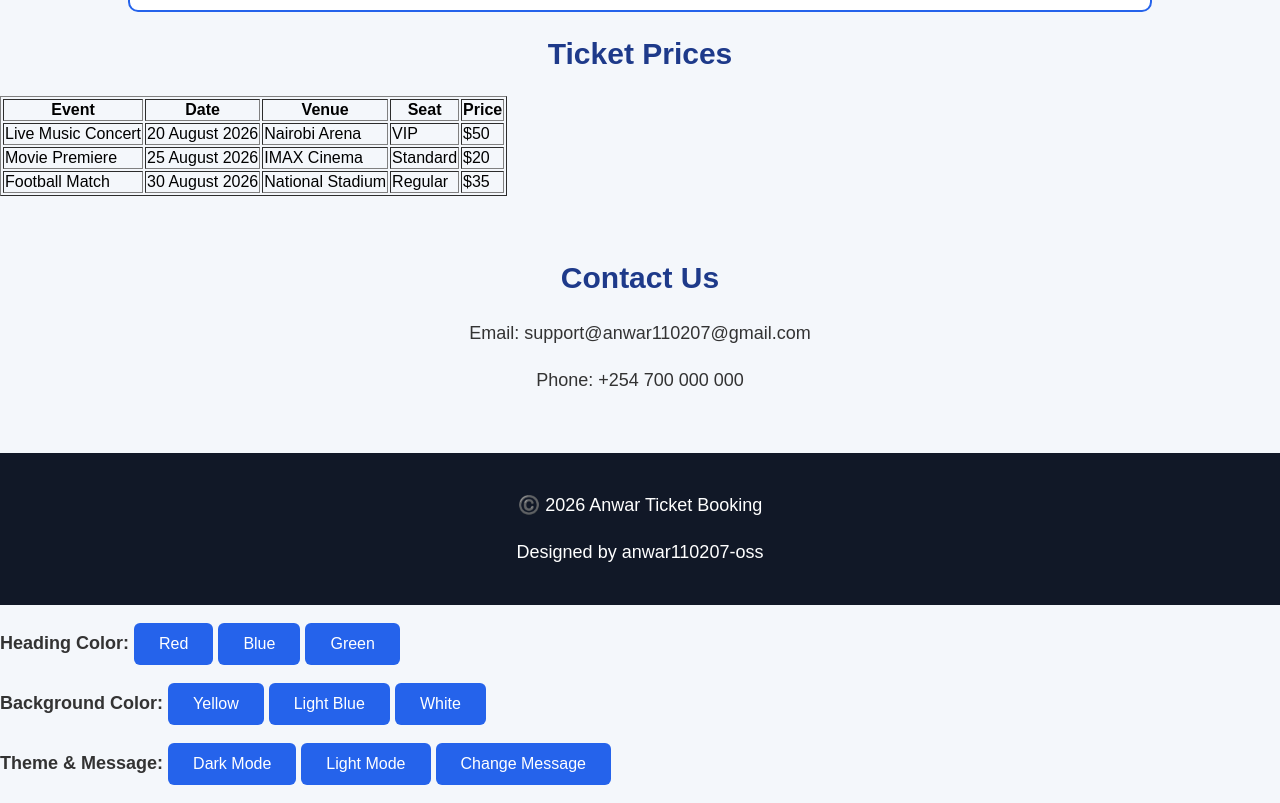
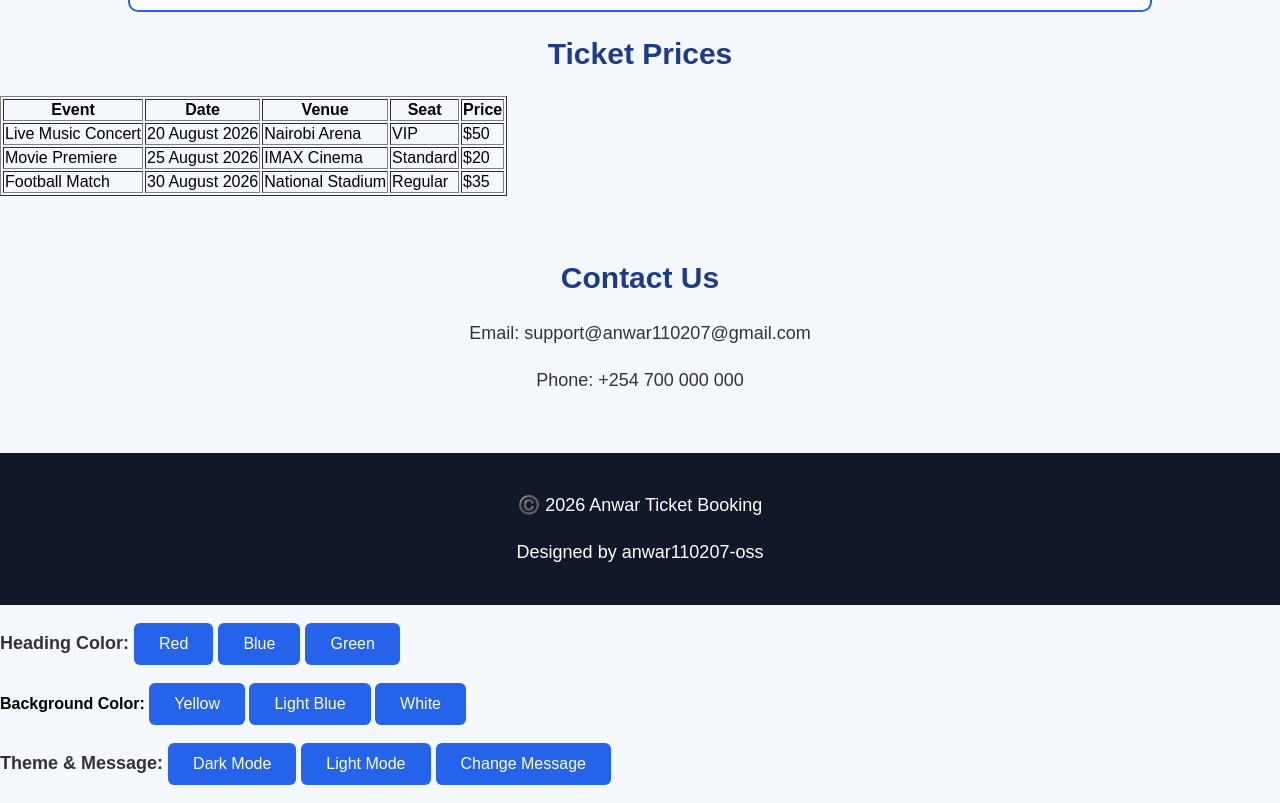
Before and after one commit to anwar110207-oss/Ticketing, a plain HTML site: page index.html in a window 1280 px wide. Shown: the part 2510-3313 px from the top of the page. Drawn offline with Linux system fonts and the light colour scheme.

Commit message:
Update index.html

```diff
--- a/index.html
+++ b/index.html
@@ -3,7 +3,7 @@
 <head>
     <meta charset="UTF-8">
     <meta name="viewport" content="width=device-width, initial-scale=1.0">
-
+ <script src="script.js"></script>
     <title>anwar110207-oss Ticket Booking</title>
 
     <!-- EXTERNAL CSS - Question 3 -->
@@ -306,7 +306,8 @@
 
     </footer>
 
-<section id="controls">
+
+            <p><section id="controls">
 
             <p>
                 <strong>Heading Color:</strong>
@@ -314,7 +315,6 @@
                 <button onclick="makeBlue()">Blue</button>
                 <button onclick="makeGreen()">Green</button>
             </p>
-            <p>
                 <strong>Background Color:</strong>
                 <button onclick="yellowBackground()">Yellow</button>
                 <button onclick="blueBackground()">Light Blue</button>
@@ -327,7 +327,6 @@
                 <button onclick="changeMessage()">Change Message</button>
             </p>
         </section>
-    <script src="script.js"></script>
 
 </body>
 </html>
```
